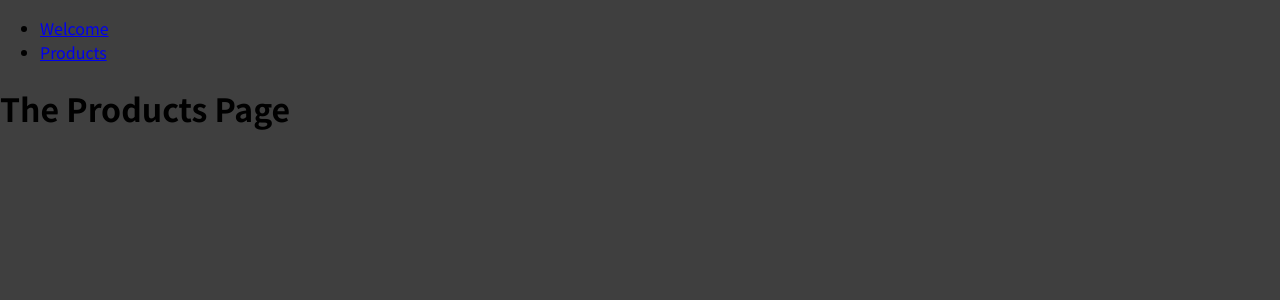
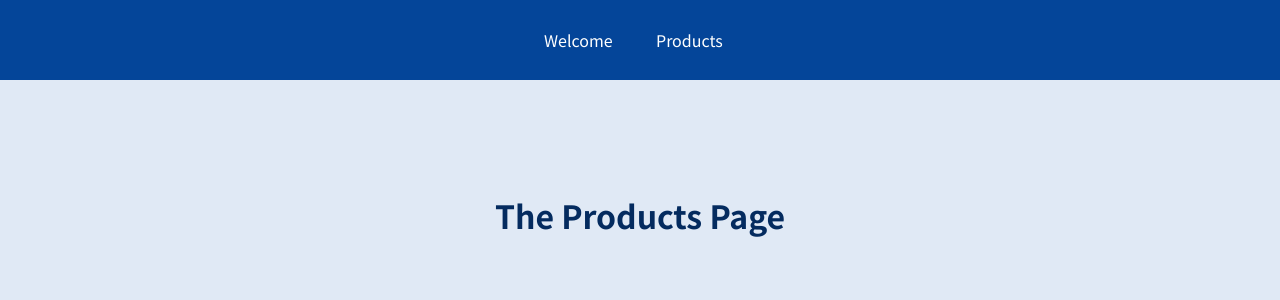
Before and after one commit to RafoBunyatyan/React-Router, a JavaScript app: page /products in a window 1280 px wide. Shown: the top 300 px of the page. Built offline with nearby package versions, Linux system fonts and the light colour scheme.

Commit message:
add MainHeader.module.css

```diff
--- a/src/components/MainHeader.js
+++ b/src/components/MainHeader.js
@@ -1,18 +1,26 @@
-import { Link } from "react-router-dom"
+import { NavLink } from "react-router-dom"
+
+import classes from './MainHeader.module.css'
 
 const MainHeader = () => {
-	return <header>
+	return (
+		<header className={classes.header}>
 			<nav>
 				<ul>
 					<li>
-					<Link to='/welcome'>Welcome</Link>
+						<NavLink activeClassName={classes.active} to='/welcome'>
+							Welcome
+						</NavLink>
 					</li>
 					<li>
-					<Link to='/products'>Products</Link>
+						<NavLink activeClassName={classes.active} to='/products'>
+							Products
+						</NavLink>
 					</li>
 				</ul>
 			</nav>
 		</header>
+	)
 }
 
 export default MainHeader
--- /dev/null
+++ b/src/components/MainHeader.module.css
@@ -0,0 +1,39 @@
+.header {
+  width: 100%;
+  height: 5rem;
+  background-color: #044599;
+  padding: 0 10%;
+}
+
+.header nav {
+  height: 100%;
+}
+
+.header ul {
+  height: 100%;
+  list-style: none;
+  display: flex;
+  padding: 0;
+  margin: 0;
+  align-items: center;
+  justify-content: center;
+}
+
+.header li {
+  margin: 0 1rem;
+  width: 5rem;
+}
+
+.header a {
+  color: white;
+  text-decoration: none;
+}
+
+.header a:hover,
+.header a:active,
+.header a.active,
+.header a.active {
+  color: #95bcf0;
+  padding-bottom: 0.25rem;
+  border-bottom: 4px solid #95bcf0;
+}
--- a/src/index.css
+++ b/src/index.css
@@ -1,14 +1,26 @@
-@import url('https://fonts.googleapis.com/css2?family=Noto+Sans+JP:wght@400;700&display=swap');
+@import url("https://fonts.googleapis.com/css2?family=Noto+Sans+JP:wght@400;700&display=swap");
 
 * {
   box-sizing: border-box;
 }
 
 html {
-  font-family: 'Noto Sans JP', sans-serif;
+  font-family: "Noto Sans JP", sans-serif;
 }
 
 body {
   margin: 0;
-  background-color: #3f3f3f;
+  background-color: #e0e9f5;
 }
+
+main {
+  margin-top: 7rem;
+  text-align: center;
+}
+
+h1,
+h2,
+h3,
+p {
+  color: #042b5f;
+}
```
Also changed, not shown: 1 other file (tests, documents, lock files or other folders). Lines whose indentation alone changed are shown as unchanged.
